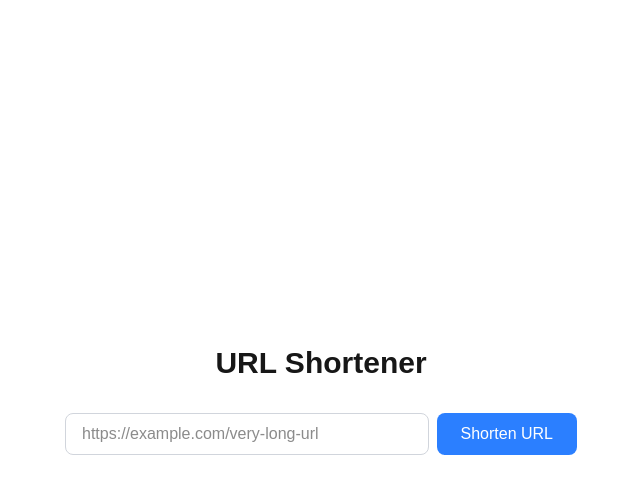
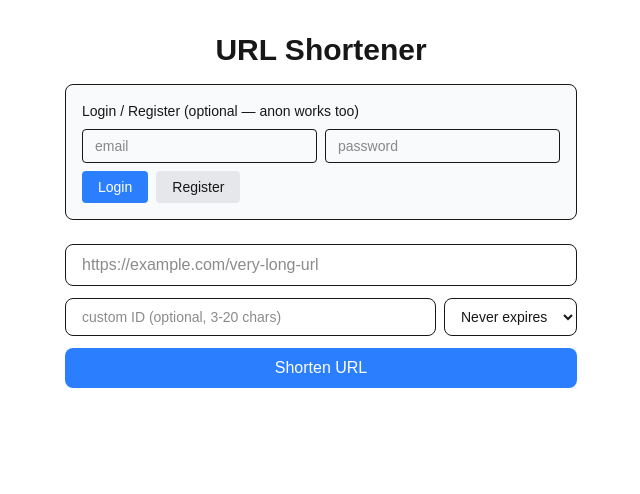
Before and after one commit to tuit2542/agentic-demo, a Next.js app in the folder frontend/: page / in a window 1280 px wide. Shown: the top 494 px of the page, without its empty margins (319-959 px from the left). Built offline with nearby package versions, Linux system fonts and the light colour scheme; no server answers.

Commit message:
feat: frontend full UI — auth + custom ID + TTL + delete

```diff
--- a/frontend/src/app/page.tsx
+++ b/frontend/src/app/page.tsx
@@ -2,79 +2,169 @@
 
 import { useState } from "react";
 
+const API_URL = process.env.NEXT_PUBLIC_API_URL || "http://localhost:8000";
+
 export default function Home() {
   const [url, setUrl] = useState("");
+  const [customId, setCustomId] = useState("");
+  const [expiresIn, setExpiresIn] = useState("");
   const [shortUrl, setShortUrl] = useState("");
+  const [expiresAt, setExpiresAt] = useState<string | null>(null);
+  const [shortId, setShortId] = useState("");
   const [error, setError] = useState("");
   const [loading, setLoading] = useState(false);
 
+  // Auth
+  const [token, setToken] = useState<string | null>(() => {
+    if (typeof window === "undefined") return null;
+    return localStorage.getItem("token");
+  });
+  const [email, setEmail] = useState("");
+  const [password, setPassword] = useState("");
+  const [authError, setAuthError] = useState("");
+  const [userEmail, setUserEmail] = useState<string | null>(() => {
+    if (typeof window === "undefined") return null;
+    return localStorage.getItem("userEmail");
+  });
+
+  // Stats
+  const [stats, setStats] = useState<{ clicks: number; expired: boolean } | null>(null);
+
+  const doRegister = async () => {
+    setAuthError("");
+    try {
+      const res = await fetch(`${API_URL}/auth/register`, {
+        method: "POST",
+        headers: { "Content-Type": "application/json" },
+        body: JSON.stringify({ email, password }),
+      });
+      if (!res.ok) throw new Error((await res.json()).detail || "Register failed");
+      await doLogin();
+    } catch (e) { setAuthError(e instanceof Error ? e.message : "Error"); }
+  };
+
+  const doLogin = async () => {
+    setAuthError("");
+    try {
+      const res = await fetch(`${API_URL}/auth/login`, {
+        method: "POST",
+        headers: { "Content-Type": "application/json" },
+        body: JSON.stringify({ email, password }),
+      });
+      if (!res.ok) throw new Error((await res.json()).detail || "Login failed");
+      const data = await res.json();
+      localStorage.setItem("token", data.access_token);
+      localStorage.setItem("userEmail", email);
+      setToken(data.access_token);
+      setUserEmail(email);
+    } catch (e) { setAuthError(e instanceof Error ? e.message : "Error"); }
+  };
+
+  const doLogout = () => {
+    localStorage.removeItem("token");
+    localStorage.removeItem("userEmail");
+    setToken(null);
+    setUserEmail(null);
+  };
+
   const handleSubmit = async (e: React.FormEvent) => {
     e.preventDefault();
-    setError("");
-    setShortUrl("");
-    setLoading(true);
-
+    setError(""); setShortUrl(""); setExpiresAt(null); setStats(null); setLoading(true);
     try {
-      const res = await fetch("/api/shorten", {
-        method: "POST",
-        headers: { "Content-Type": "application/json" },
-        body: JSON.stringify({ url }),
+      const body: Record<string, unknown> = { url };
+      if (customId.trim()) body.custom_id = customId.trim();
+      if (expiresIn.trim()) body.expires_in = parseInt(expiresIn, 10);
+      const endpoint = token ? "/shorten" : "/shorten-anon";
+      const headers: Record<string, string> = { "Content-Type": "application/json" };
+      if (token) headers["Authorization"] = `Bearer ${token}`;
+      const res = await fetch(`${API_URL}${endpoint}`, {
+        method: "POST", headers, body: JSON.stringify(body),
       });
-
-      if (!res.ok) {
-        const data = await res.json().catch(() => ({}));
-        throw new Error(data.detail || "Failed to shorten URL");
-      }
-
+      if (!res.ok) throw new Error((await res.json().catch(() => ({}))).detail || "Failed to shorten URL");
       const data = await res.json();
-      setShortUrl(data.short_url);
+      setShortUrl(data.short_url); setShortId(data.short_id); setExpiresAt(data.expires_at);
       setUrl("");
     } catch (err) {
-      setError(err instanceof Error ? err.message : "Something went wrong");
-    } finally {
-      setLoading(false);
-    }
+      setError(err instanceof Error ? err.message : "Error");
+    } finally { setLoading(false); }
+  };
+
+  const fetchStats = async (sid: string) => {
+    try {
+      const res = await fetch(`${API_URL}/stats/${sid}`);
+      if (!res.ok) throw new Error("not found");
+      const d = await res.json();
+      setStats({ clicks: d.clicks, expired: d.expired });
+    } catch { setStats(null); }
+  };
+
+  const handleDelete = async () => {
+    if (!token || !shortId) return;
+    try {
+      const res = await fetch(`${API_URL}/${shortId}`, { method: "DELETE", headers: { Authorization: `Bearer ${token}` } });
+      if (!res.ok) throw new Error((await res.json().catch(() => ({}))).detail || "Delete failed");
+      setShortUrl(""); setShortId(""); setExpiresAt(null); setStats(null);
+    } catch (e) { setError(e instanceof Error ? e.message : "Error"); }
   };
 
   return (
-    <div className="flex min-h-screen flex-col items-center justify-center p-8">
-      <h1 className="text-3xl font-bold mb-8">URL Shortener</h1>
+    <div className="flex min-h-screen flex-col items-center p-8">
+      <h1 className="text-3xl font-bold mb-4">URL Shortener</h1>
 
-      <form onSubmit={handleSubmit} className="flex gap-2 w-full max-w-lg">
-        <input
-          type="url"
-          value={url}
-          onChange={(e) => setUrl(e.target.value)}
-          placeholder="https://example.com/very-long-url"
-          required
-          className="flex-1 px-4 py-2 border border-gray-300 rounded-lg focus:outline-none focus:ring-2 focus:ring-blue-500"
-        />
-        <button
-          type="submit"
-          disabled={loading}
-          className="px-6 py-2 bg-blue-500 text-white rounded-lg hover:bg-blue-600 disabled:opacity-50"
-        >
+      {/* Auth bar */}
+      <div className="w-full max-w-lg mb-6 p-4 border rounded-lg bg-gray-50">
+        {token ? (
+          <div className="flex justify-between items-center">
+            <span className="text-sm">Signed in as <b>{userEmail}</b></span>
+            <button onClick={doLogout} className="text-sm text-red-500 underline">Logout</button>
+          </div>
+        ) : (
+          <>
+            <p className="text-sm font-medium mb-2">Login / Register (optional — anon works too)</p>
+            <div className="flex gap-2">
+              <input value={email} onChange={e => setEmail(e.target.value)} placeholder="email" className="flex-1 px-3 py-1.5 border rounded text-sm" />
+              <input type="password" value={password} onChange={e => setPassword(e.target.value)} placeholder="password" className="flex-1 px-3 py-1.5 border rounded text-sm" />
+            </div>
+            <div className="flex gap-2 mt-2">
+              <button onClick={doLogin} className="px-4 py-1.5 bg-blue-500 text-white rounded text-sm">Login</button>
+              <button onClick={doRegister} className="px-4 py-1.5 bg-gray-200 rounded text-sm">Register</button>
+            </div>
+            {authError && <p className="text-xs text-red-500 mt-1">{authError}</p>}
+          </>
+        )}
+      </div>
+
+      {/* Shorten form */}
+      <form onSubmit={handleSubmit} className="w-full max-w-lg space-y-3">
+        <input type="url" value={url} onChange={e => setUrl(e.target.value)} placeholder="https://example.com/very-long-url" required className="w-full px-4 py-2 border rounded-lg focus:ring-2 focus:ring-blue-500 outline-none" />
+        <div className="flex gap-2">
+          <input value={customId} onChange={e => setCustomId(e.target.value)} placeholder="custom ID (optional, 3-20 chars)" pattern="[a-zA-Z0-9_-]{3,20}" className="flex-1 px-4 py-2 border rounded-lg text-sm" />
+          <select value={expiresIn} onChange={e => setExpiresIn(e.target.value)} className="px-3 py-2 border rounded-lg text-sm">
+            <option value="">Never expires</option>
+            <option value="3600">1 hour</option>
+            <option value="86400">1 day</option>
+            <option value="604800">7 days</option>
+            <option value="2592000">30 days</option>
+          </select>
+        </div>
+        <button type="submit" disabled={loading} className="w-full py-2 bg-blue-500 text-white rounded-lg hover:bg-blue-600 disabled:opacity-50">
           {loading ? "Shortening..." : "Shorten URL"}
         </button>
       </form>
 
-      {error && (
-        <p className="mt-4 text-red-500" role="alert">
-          {error}
-        </p>
-      )}
+      {error && <p className="mt-4 text-red-500 text-sm" role="alert">{error}</p>}
 
       {shortUrl && (
-        <div className="mt-4 p-4 bg-gray-100 rounded-lg">
+        <div className="mt-4 p-4 bg-gray-100 rounded-lg w-full max-w-lg space-y-2">
           <p className="text-sm text-gray-600">Shortened URL:</p>
-          <a
-            href={shortUrl}
-            target="_blank"
-            rel="noopener noreferrer"
-            className="text-blue-500 hover:underline font-mono"
-          >
-            {shortUrl}
-          </a>
+          <a href={shortUrl} target="_blank" rel="noopener noreferrer" className="text-blue-500 hover:underline font-mono text-sm break-all">{shortUrl}</a>
+          {expiresAt && <p className="text-xs text-gray-500">Expires: {new Date(expiresAt).toLocaleString()}</p>}
+          <div className="flex gap-2 pt-2">
+            <button onClick={() => navigator.clipboard.writeText(shortUrl)} className="px-3 py-1 bg-white border rounded text-sm">Copy</button>
+            <button onClick={() => fetchStats(shortId)} className="px-3 py-1 bg-white border rounded text-sm">Stats</button>
+            {token && <button onClick={handleDelete} className="px-3 py-1 bg-red-50 text-red-600 border border-red-200 rounded text-sm">Delete</button>}
+          </div>
+          {stats && <p className="text-xs">Clicks: {stats.clicks} {stats.expired && <span className="text-red-500">(expired)</span>}</p>}
         </div>
       )}
     </div>
```
Also changed, not shown: frontend/src/lib/api.ts (+79 -10 lines).
